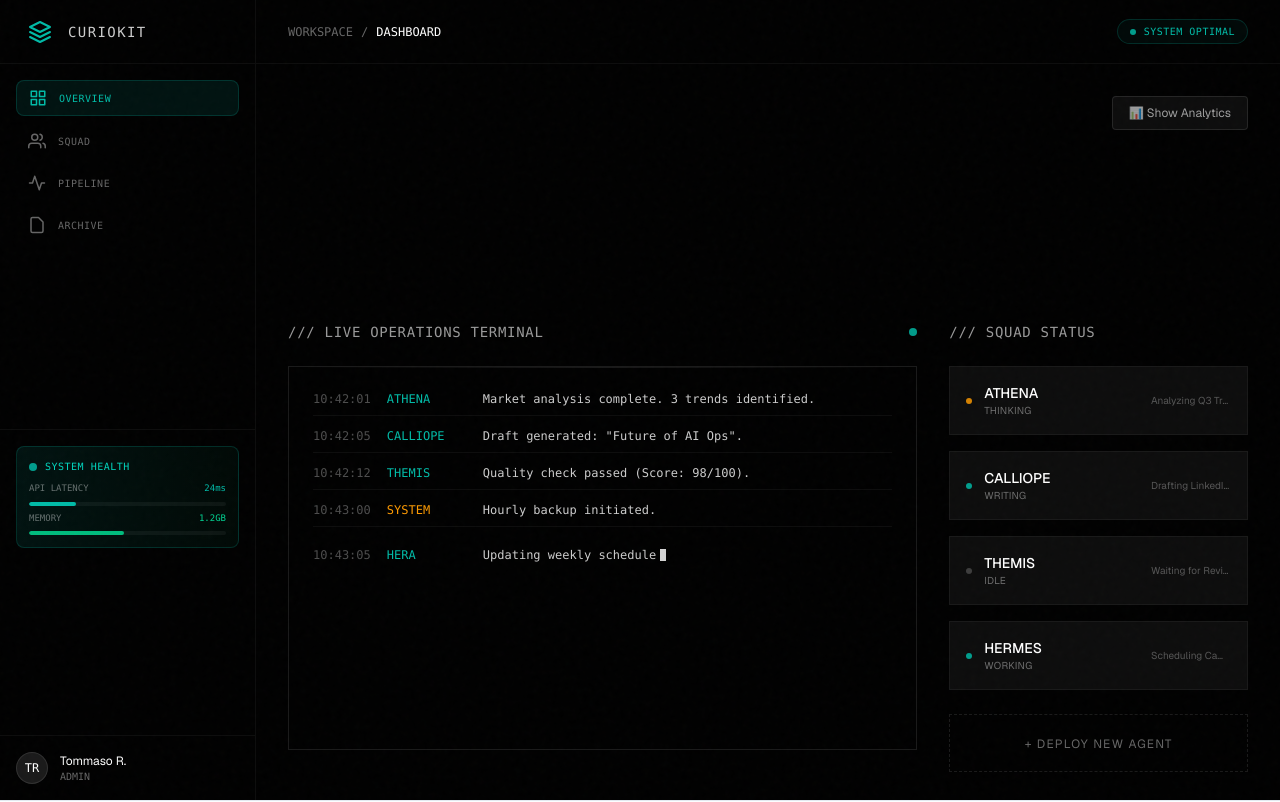
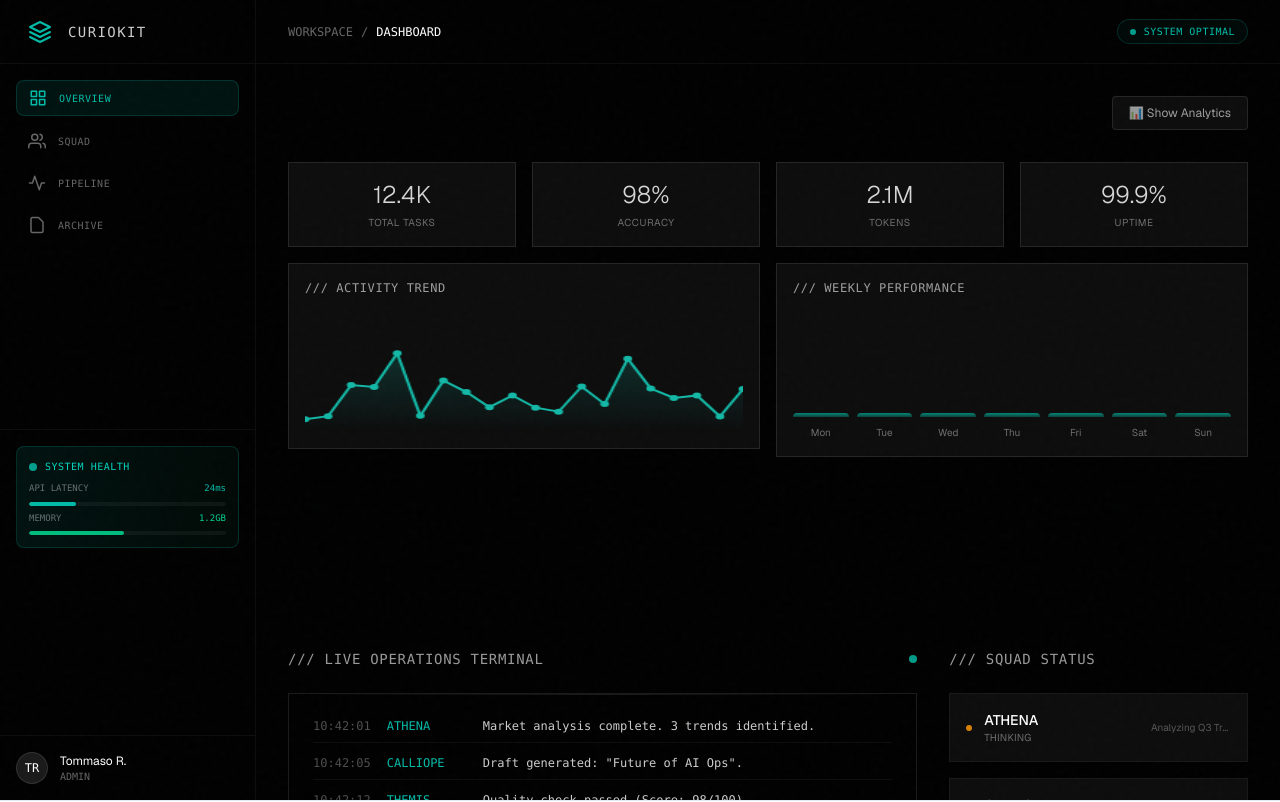
Before and after one commit to 0xnetborn/curiositas-clawkit, a Next.js app: page /dashboard in a window 1280 px wide. Shown: the top 802 px of the page. Built offline with nearby package versions, Linux system fonts and the light colour scheme.

Commit message:
feat: add animated charts/stats widgets to dashboard

```diff
--- a/src/app/dashboard/page.tsx
+++ b/src/app/dashboard/page.tsx
@@ -5,6 +5,7 @@ import { animate, stagger, createTimeline } from 'animejs';
 import SpotlightCard from '@/components/ui/SpotlightCard';
 import { usePageTracking } from '@/components/AnalyticsContext';
 import AnalyticsDashboard from '@/components/AnalyticsDashboard';
+import ChartsWidget from '@/components/ChartsWidget';
 
 const metrics = [
   { label: 'TASKS COMPLETED', value: '842', delta: '+12%', trend: 'up' },
@@ -74,6 +75,9 @@ export default function DashboardPage() {
       {showAnalytics && (
         <AnalyticsDashboard compact={false} />
       )}
+
+      {/* Animated Charts Widget */}
+      <ChartsWidget />
 
       {/* Metrics Row */}
       <div className="grid grid-cols-1 md:grid-cols-3 gap-6">
--- /dev/null
+++ b/src/components/ChartsWidget.tsx
@@ -0,0 +1,164 @@
+'use client';
+
+import { useEffect, useRef } from 'react';
+import { animate } from 'animejs';
+
+interface ChartData {
+  label: string;
+  value: number;
+  max: number;
+}
+
+function AnimatedBarChart({ data, title }: { data: ChartData[]; title: string }) {
+  const containerRef = useRef<HTMLDivElement>(null);
+
+  useEffect(() => {
+    if (!containerRef.current) return;
+
+    const bars = Array.from(containerRef.current.querySelectorAll('.chart-bar'));
+
+    bars.forEach((bar, i) => {
+      const item = data[i];
+      if (item) {
+        (bar as HTMLElement).style.height = `${(item.value / item.max) * 100}%`;
+        animate(bar as HTMLElement, {
+          opacity: [0, 1],
+          duration: 800,
+          delay: i * 100,
+          easing: 'outExpo',
+        });
+      }
+    });
+  }, [data]);
+
+  return (
+    <div className="bg-white/5 border border-white/10 p-4">
+      <h4 className="text-xs font-mono text-white/60 uppercase tracking-wider mb-4">{title}</h4>
+      <div ref={containerRef} className="flex items-end justify-between gap-2 h-32">
+        {data.map((item, i) => (
+          <div key={i} className="flex-1 flex flex-col items-center gap-2">
+            <div
+              className="chart-bar w-full bg-gradient-to-t from-teal-500/30 to-teal-400/60 rounded-t-sm opacity-0 min-h-[4px]"
+              style={{ height: '0%' }}
+            />
+            <span className="text-[10px] text-white/40">{item.label}</span>
+          </div>
+        ))}
+      </div>
+    </div>
+  );
+}
+
+function AnimatedLineChart() {
+  const canvasRef = useRef<HTMLCanvasElement>(null);
+
+  useEffect(() => {
+    if (!canvasRef.current) return;
+
+    const canvas = canvasRef.current;
+    const ctx = canvas.getContext('2d');
+    if (!ctx) return;
+
+    const points = Array.from({ length: 20 }, (_, i) => ({
+      x: i * (canvas.width / 19),
+      y: canvas.height - Math.random() * (canvas.height * 0.6) - canvas.height * 0.1,
+    }));
+
+    const draw = () => {
+      ctx.clearRect(0, 0, canvas.width, canvas.height);
+
+      const gradient = ctx.createLinearGradient(0, 0, 0, canvas.height);
+      gradient.addColorStop(0, 'rgba(20, 184, 166, 0.3)');
+      gradient.addColorStop(1, 'rgba(20, 184, 166, 0)');
+
+      ctx.beginPath();
+      ctx.moveTo(points[0]?.x || 0, canvas.height);
+      points.forEach(p => ctx.lineTo(p.x, p.y));
+      ctx.lineTo(points[points.length - 1]?.x || canvas.width, canvas.height);
+      ctx.closePath();
+      ctx.fillStyle = gradient;
+      ctx.fill();
+
+      ctx.beginPath();
+      points.forEach((p, i) => {
+        if (i === 0) ctx.moveTo(p.x, p.y);
+        else ctx.lineTo(p.x, p.y);
+      });
+      ctx.strokeStyle = '#14b8a6';
+      ctx.lineWidth = 2;
+      ctx.stroke();
+
+      points.forEach(p => {
+        ctx.beginPath();
+        ctx.arc(p.x, p.y, 3, 0, Math.PI * 2);
+        ctx.fillStyle = '#14b8a6';
+        ctx.fill();
+      });
+    };
+
+    draw();
+
+    const interval = setInterval(() => {
+      points.forEach(p => {
+        p.y = canvas.height - Math.random() * (canvas.height * 0.6) - canvas.height * 0.1;
+      });
+      draw();
+    }, 3000);
+
+    return () => clearInterval(interval);
+  }, []);
+
+  return (
+    <div className="bg-white/5 border border-white/10 p-4">
+      <h4 className="text-xs font-mono text-white/60 uppercase tracking-wider mb-4">/// Activity Trend</h4>
+      <canvas
+        ref={canvasRef}
+        width={300}
+        height={120}
+        className="w-full h-30"
+      />
+    </div>
+  );
+}
+
+function AnimatedCounter({ value, label }: { value: string; label: string }) {
+  const displayValue = value;
+
+  return (
+    <div className="bg-white/5 border border-white/10 p-4 text-center">
+      <div className="text-2xl font-light text-white animate-pulse">
+        {displayValue}
+      </div>
+      <div className="text-[10px] text-white/40 uppercase tracking-wider mt-1">{label}</div>
+    </div>
+  );
+}
+
+export default function ChartsWidget() {
+  const barData: ChartData[] = [
+    { label: 'Mon', value: 72, max: 100 },
+    { label: 'Tue', value: 85, max: 100 },
+    { label: 'Wed', value: 63, max: 100 },
+    { label: 'Thu', value: 91, max: 100 },
+    { label: 'Fri', value: 78, max: 100 },
+    { label: 'Sat', value: 45, max: 100 },
+    { label: 'Sun', value: 32, max: 100 },
+  ];
+
+  return (
+    <div className="grid grid-cols-1 md:grid-cols-2 lg:grid-cols-4 gap-4">
+      <AnimatedCounter value="12.4K" label="Total Tasks" />
+      <AnimatedCounter value="98%" label="Accuracy" />
+      <AnimatedCounter value="2.1M" label="Tokens" />
+      <AnimatedCounter value="99.9%" label="Uptime" />
+
+      <div className="md:col-span-2">
+        <AnimatedLineChart />
+      </div>
+
+      <div className="md:col-span-2">
+        <AnimatedBarChart data={barData} title="/// Weekly Performance" />
+      </div>
+    </div>
+  );
+}
```
Also changed, not shown: 1 other file (tests, documents, lock files or other folders).
